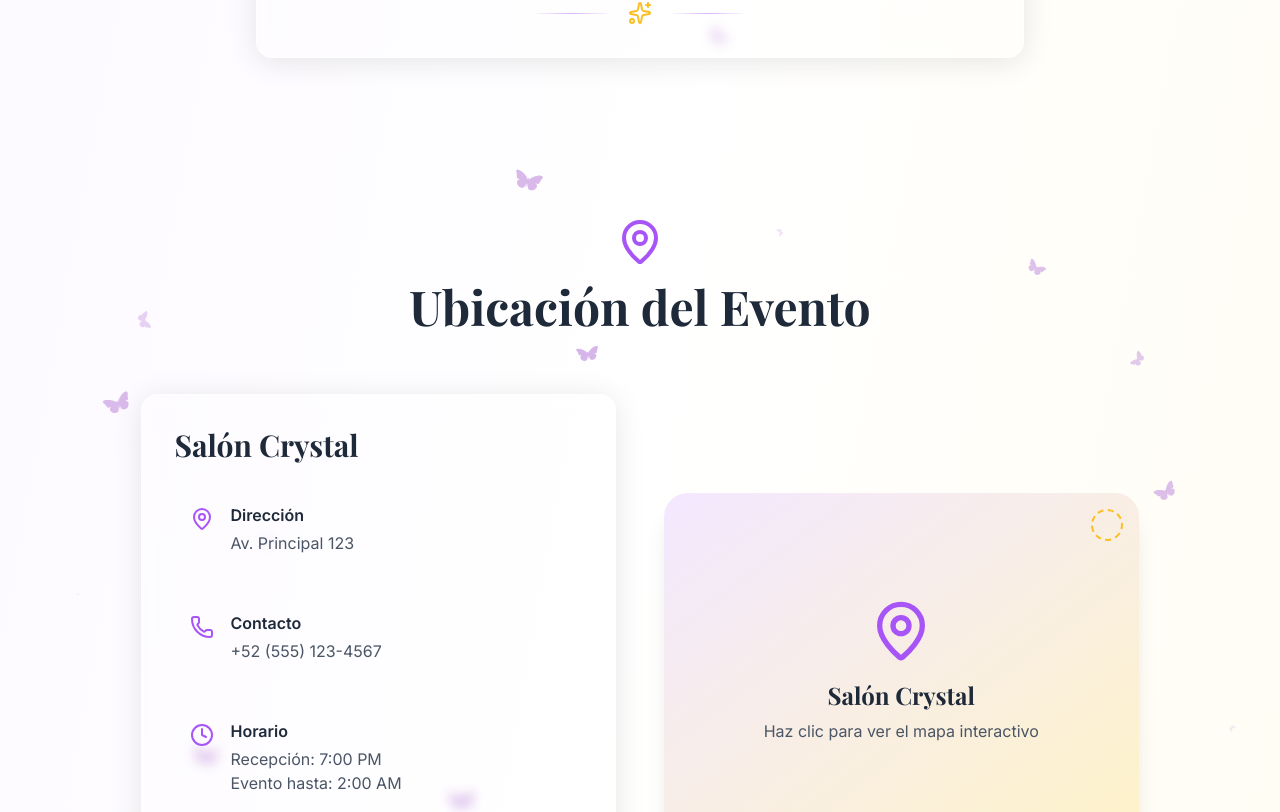
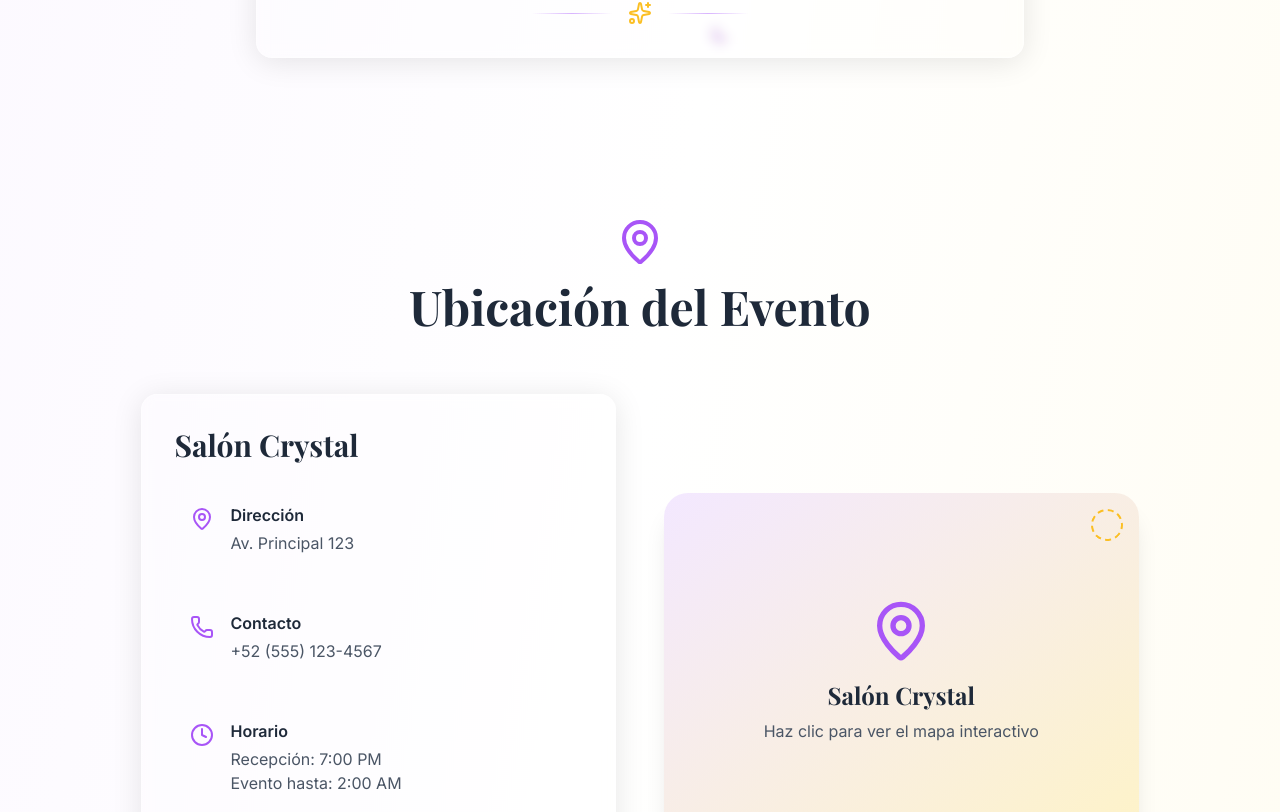
Before and after one commit to leanmaga/MisQuiceA-osCami, a Next.js app: page / in a window 1280 px wide. Shown: the part 3028-3840 px from the top of the page. Built offline with nearby package versions, Linux system fonts and the light colour scheme; no server answers; the database is empty; a web font is replaced by a local one.

Commit message:
eliminar mariposas de location

```diff
--- a/src/components/LocationSection.js
+++ b/src/components/LocationSection.js
@@ -3,7 +3,6 @@
 import { motion } from "framer-motion";
 import { MapPin, Navigation, Phone, Clock } from "lucide-react";
 import { useQuinceaneraConfig } from "@/hooks/useQuinceaneraConfig";
-import AnimatedButterflies from "./AnimatedButterflies";
 
 export default function LocationSection() {
   const { lugar, direccion, telefono, horaEvento } = useQuinceaneraConfig();
@@ -19,11 +18,6 @@ export default function LocationSection() {
       id="location"
       className="py-20 min-h-screen flex items-center justify-center relative overflow-hidden"
     >
-      <AnimatedButterflies
-        count={20}
-        animationDuration={4}
-        delayBetweenButterflies={0.3}
-      />
       <div className="max-w-6xl mx-auto px-4">
         <motion.div
           initial={{ opacity: 0, y: 30 }}
```
